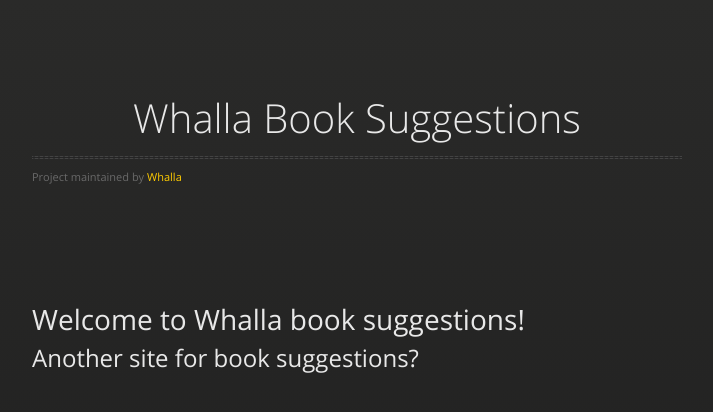
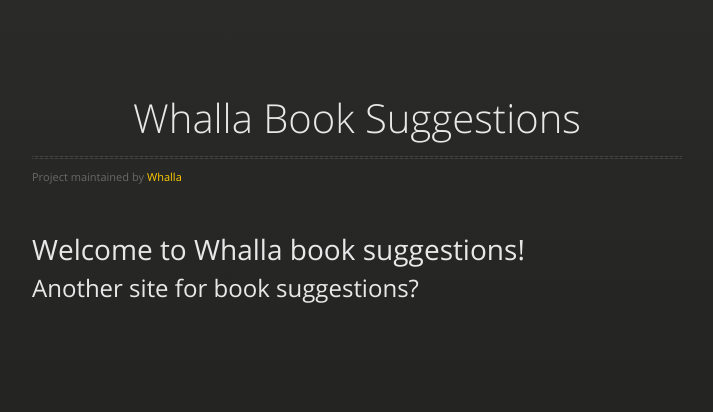
Before and after one commit to Whalla/wbs, a Jekyll site: the page built from index.md, in a window 1280 px wide. Shown: the top 412 px of the page, without its empty margins (283-996 px from the left). Built offline with Jekyll 4.4.1, drawn with Linux system fonts in a browser that asks for light colours; nearby versions of some CDN libraries.

Commit message:
Update default.html

```diff
--- a/_layouts/default.html
+++ b/_layouts/default.html
@@ -27,13 +27,8 @@
           <hr>
           <span class="credits left">Project maintained by <a href="https://github.com/Whalla">Whalla</a></span>
         </div>
-
+	{{ content }}
       </section>
-			<div class="container">
-
-			{{ content }}
-
-			</div><!-- /.container -->
     </div>
     <!--[if !IE]><script>fixScale(document);</script><![endif]-->
 
```
